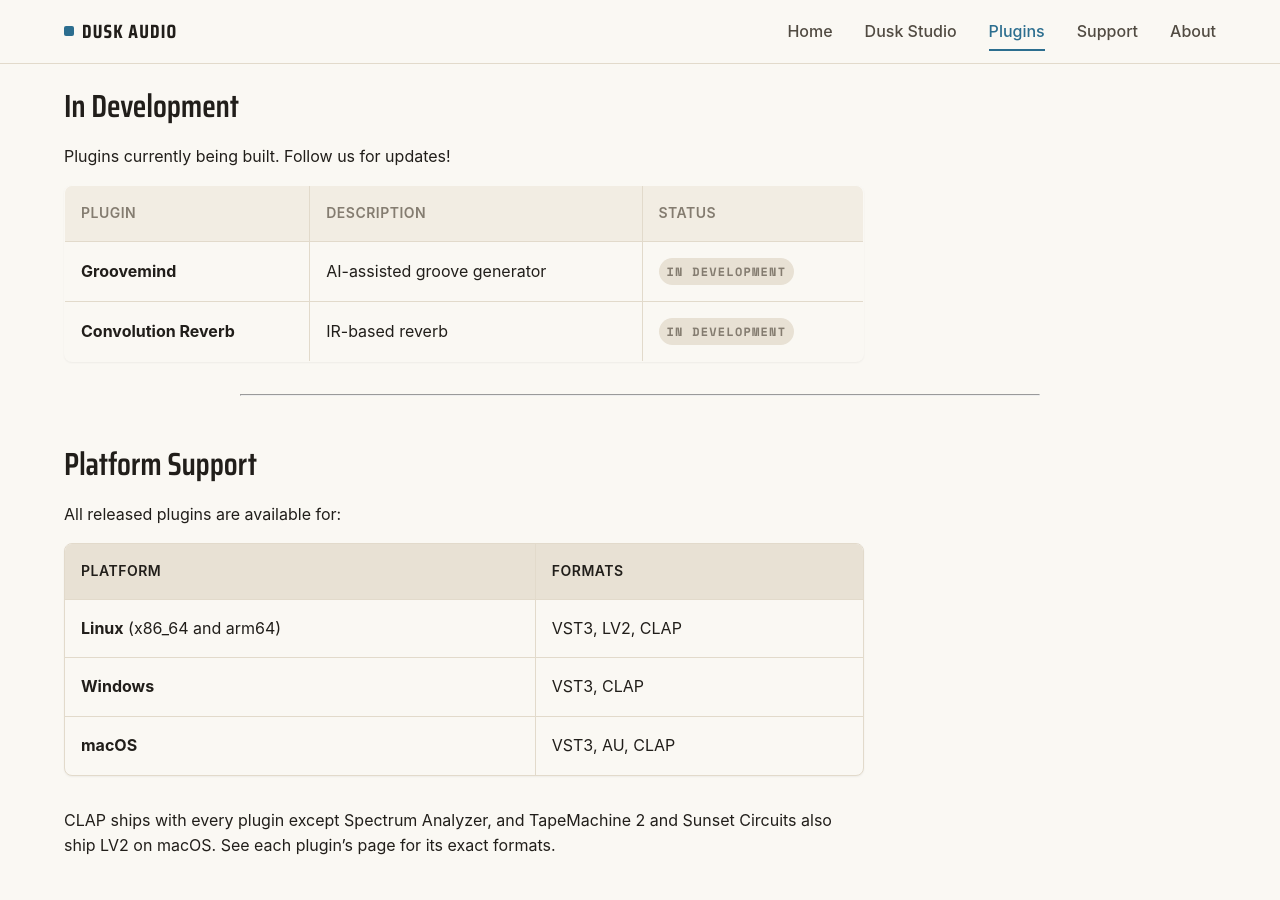
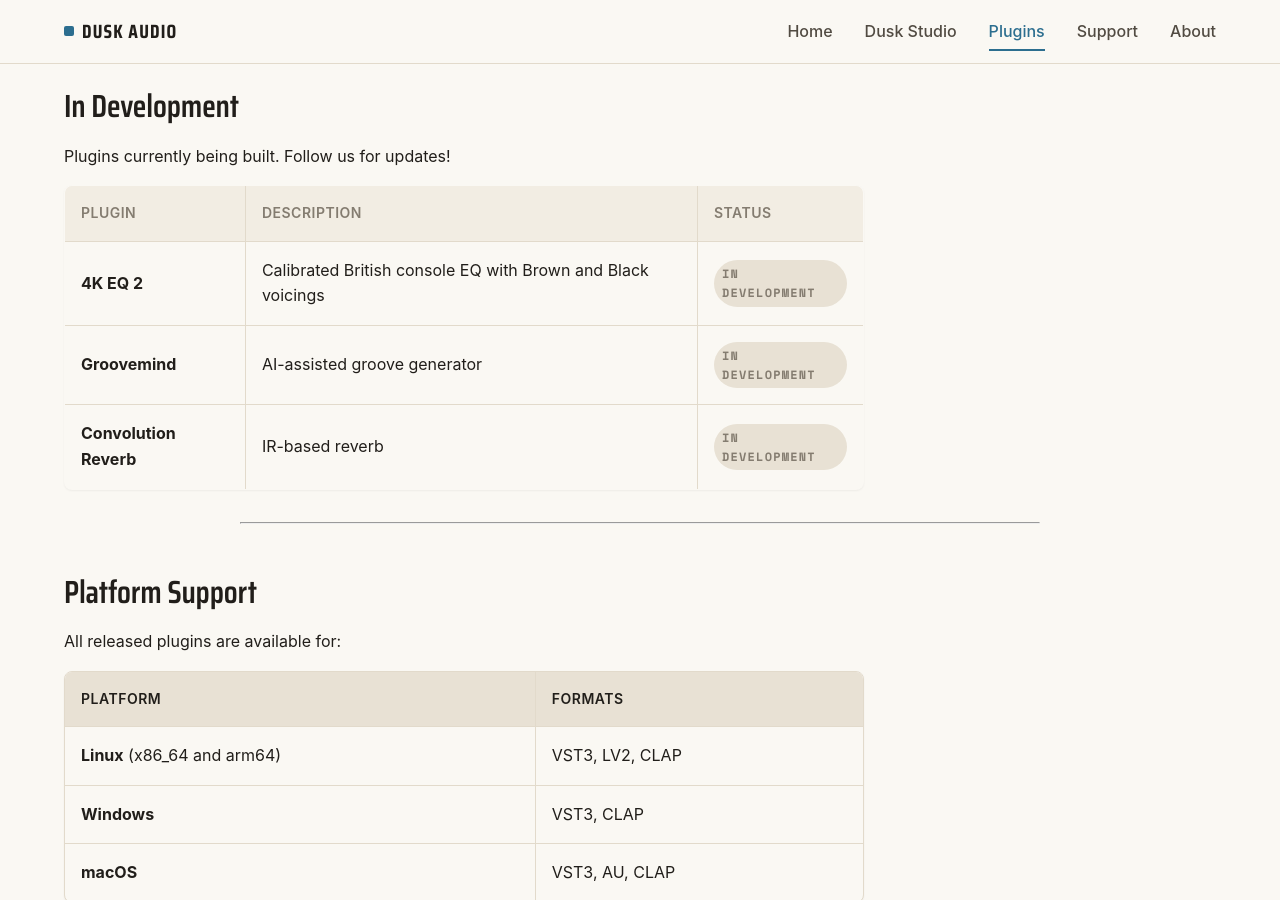
Before and after one commit to dusk-audio/dusk-audio.github.io, a Jekyll site: the page built from plugins/index.md, in a window 1280 px wide and 900 px high, scrolled down 2902 px. Built offline with Jekyll 4.4.1, drawn with Linux system fonts in a browser that asks for light colours; some of the changed lines change nothing that is shown.

Commit message:
Add 4K EQ 2 entry so the combined manual can build
The manual chapter existed with no matching entry, and preflight requires a
version in plugins.yml to check the chapter against, so the combined PDF had
been failing to regenerate. Listed as in-dev at its current version; the
download links and dedicated page follow when it is released.

```diff
--- a/_data/plugins.yml
+++ b/_data/plugins.yml
@@ -8,6 +8,18 @@
   featured: true
   version: 1.0.10
   released: "2026-01-03"
+- name: 4K EQ 2
+  slug: 4k-eq-2
+  tagline: Calibrated British console EQ with Brown and Black voicings
+  description: A ground-up rebuild of the 4K EQ, with the equalizer and high-pass/low-pass
+    filters of a classic British E-series channel strip measured band by band. Brown
+    and Black are separate voicings rather than cosmetic themes, each with its own
+    measured frequency, gain, Q, shelf, filter, interaction, nonlinearity and overload
+    behaviour.
+    AU, VST3, CLAP and LV2.
+  status: in-dev
+  featured: false
+  version: 2.0.11
 - name: Multi-Comp
   slug: multi-comp
   tagline: Multi-mode dynamics compressor
```
Also changed, not shown: 1 other file.
